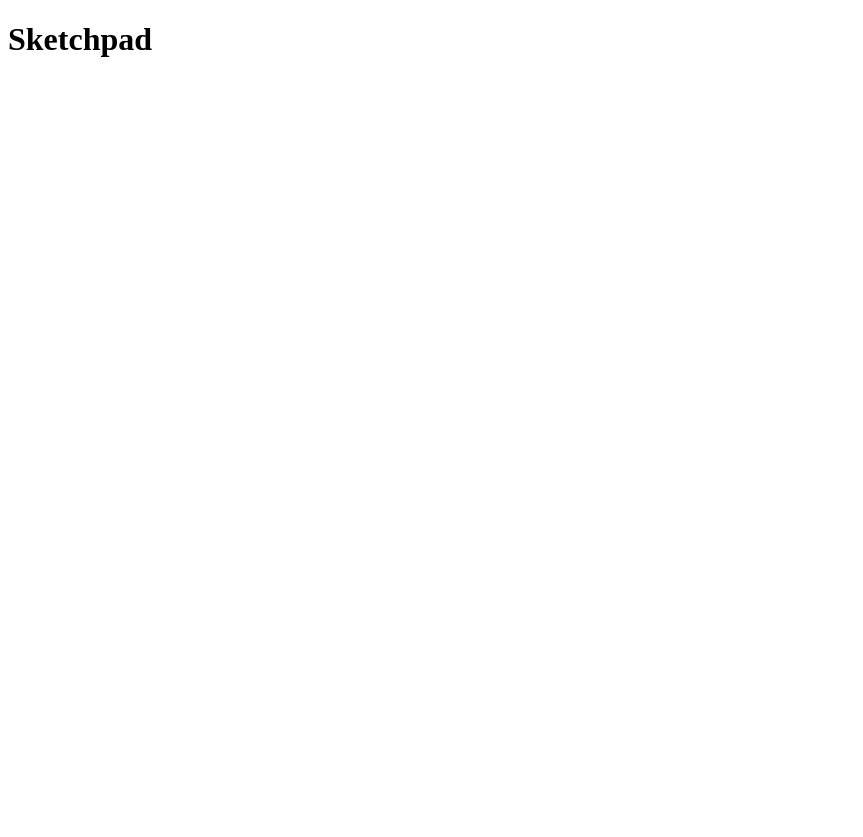
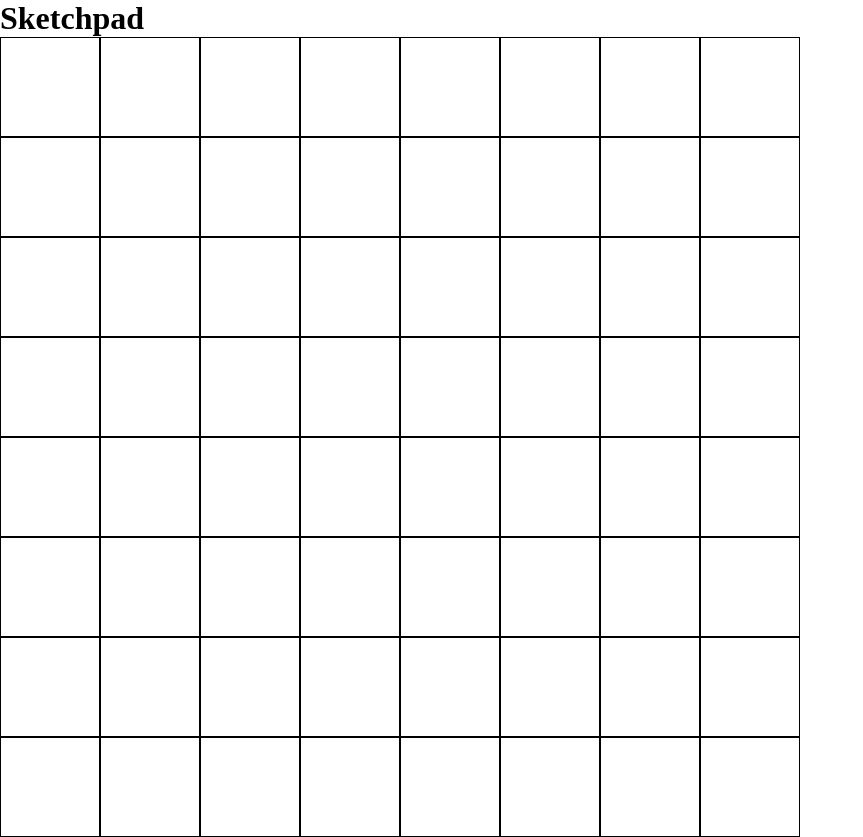
Before and after one commit to siddhantdev/sketchpad, a plain HTML site: page index.html in a window 1280 px wide. Shown: the whole page, without its empty margins (0-863 px from the left). Before the commit the page ends 800 px from the top, so only its background shows below. Drawn offline with Linux system fonts and the light colour scheme.

Commit message:
Created Basic Grid

```diff
--- a/app.js
+++ b/app.js
@@ -0,0 +1,14 @@
+const grid = document.querySelector('.grid');
+
+let n = 8;
+let size = 800/n - 2;
+let pixels = [];
+
+for(let i = 0; i < n * n; ++i) {
+    const pixel = document.createElement('div');
+    pixel.classList.add('pixel')
+    pixel.style.flex = `0 1 ${size}px`;
+    pixels.push(pixel);
+}
+
+pixels.forEach(pixel => grid.appendChild(pixel));
--- a/index.html
+++ b/index.html
@@ -8,5 +8,8 @@
 	</head>
 	<body>
 	    <h1>Sketchpad</h1>
+
+        <div class="grid"></div>
+        <script src=app.js></script>
 	</body>
 </html>
--- a/style.css
+++ b/style.css
@@ -0,0 +1,21 @@
+* {
+    margin: 0;
+    padding: 0;
+}
+
+.grid {
+    width: 800px;
+    height: 800px;
+    display: flex;
+    flex-wrap: wrap;
+    background: black;
+    gap: 0;
+    padding: 0;
+}
+
+.pixel {
+    background: white;
+    border: solid 1px black;
+    margin: 0;
+    padding: 0;
+}
```
